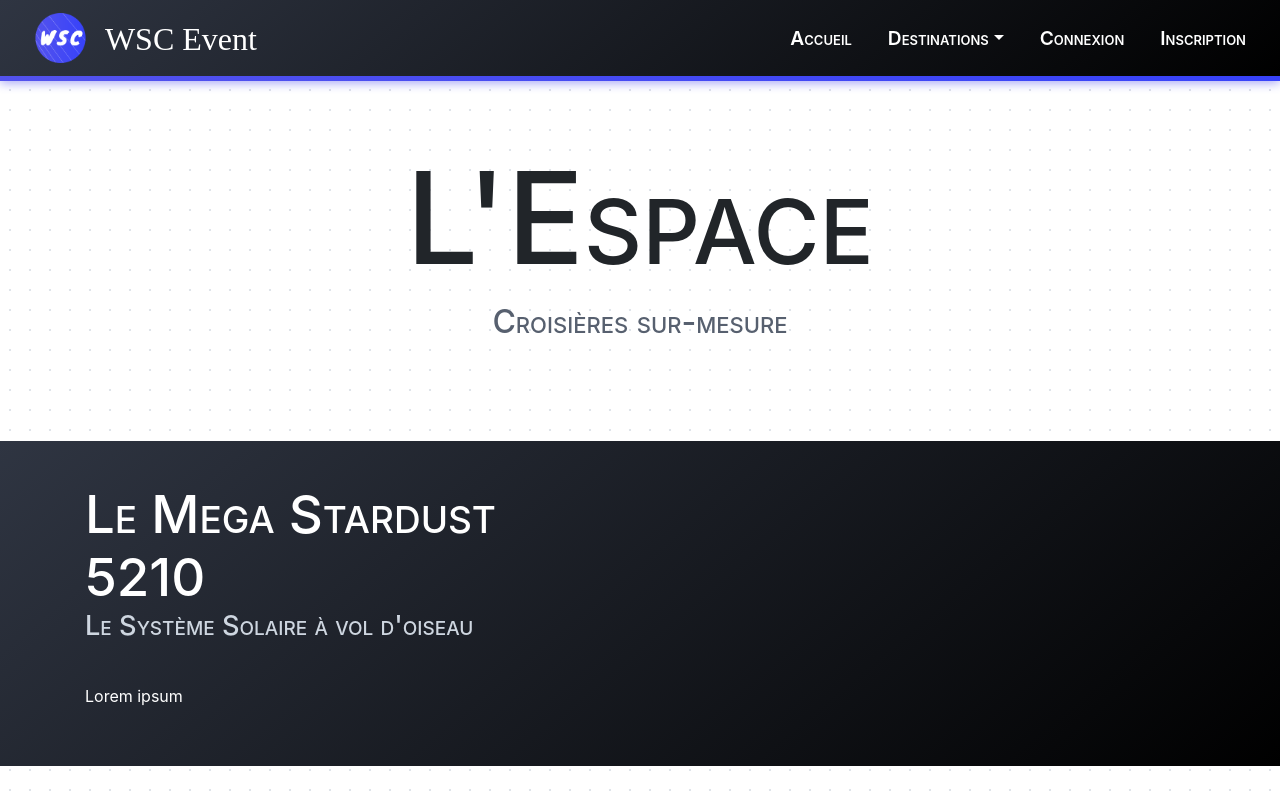
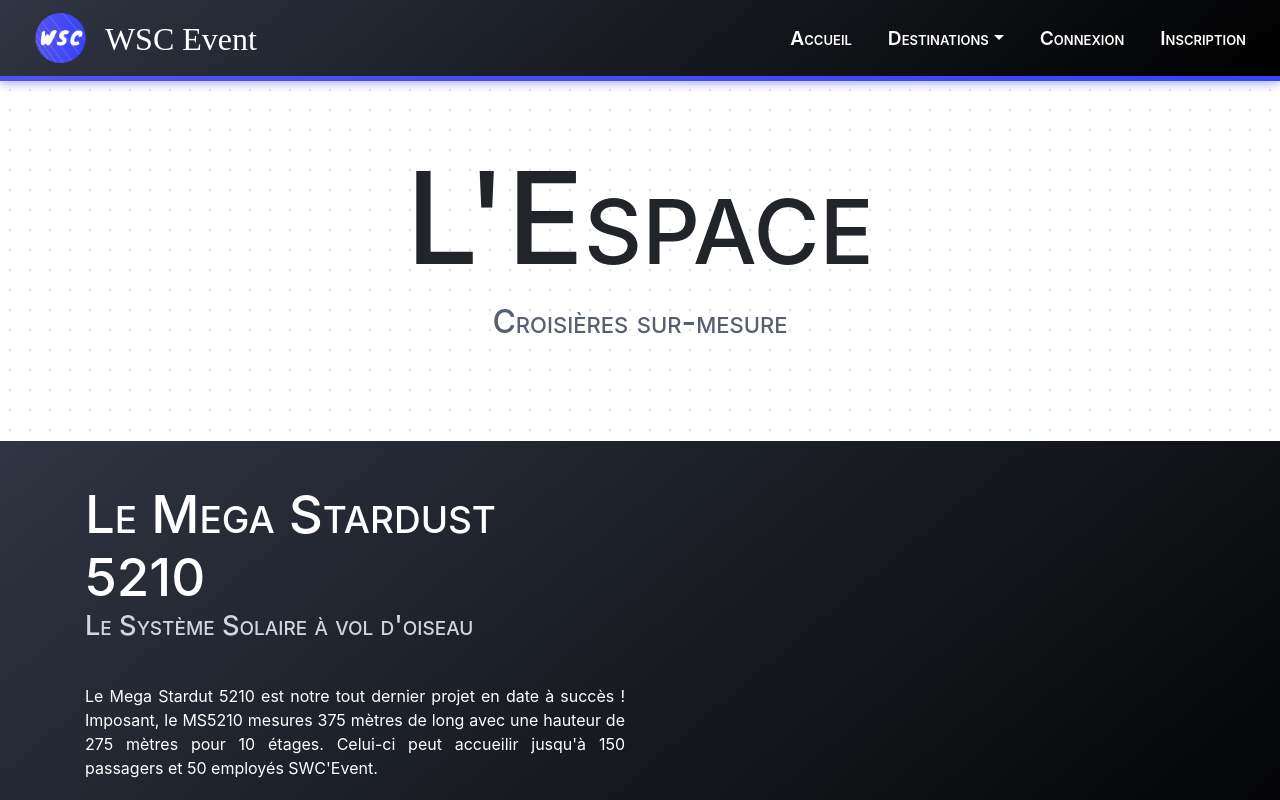
Before and after one commit to SkydeFR/TMP, a React (Create React App) app: page /~temoins/espace in a window 1280 px wide. Shown: the top 800 px of the page. Built offline with nearby package versions, Linux system fonts and the light colour scheme; a web font is replaced by a local one; what axios-cache-adapter would draw is missing.

Commit message:
Ajout description Mega Stardust 5210

```diff
--- a/src/Components/Space/Space.js
+++ b/src/Components/Space/Space.js
@@ -106,7 +106,9 @@ class Space extends Component {
                 <h2>Le Mega Stardust 5210</h2>
                 <h3>Le Système Solaire à vol d'oiseau</h3>
                 <p>
-                  Lorem ipsum
+                  Le Mega Stardut 5210 est notre tout dernier projet en date à succès ! Imposant, le MS5210 mesures 375 mètres de long avec une hauteur de 275 mètres pour 10 étages. Celui-ci peut accueilir jusqu'à 150 passagers et 50 employés SWC'Event.
+                  <br /><br />
+                  Grâce à ce vaisseau il est possible d'effectuer des voyages spatiaux tout confort à l'intérieur de notre système solaire sous la forme d'une croisière.
                 </p>
               </Col>
               <Col>
--- a/src/Components/Time/Time.js
+++ b/src/Components/Time/Time.js
@@ -108,7 +108,7 @@ class Time extends Component {
                 <h3>À travers les époques. Littéralement.</h3>
                 <p>
                   Le Faucon Impérial n'est pas à proprement parler une « machine » à voyager dans le temps : il s'agit donc d'une entité vivante.
-                  À l'aide de notre Faucon Impérial, il vous sera possible de voyager en toute sécurité dans une infinité d'époques différentes.
+                  À l'aide de notre Faucon Impérial, il est désormais possible de voyager en toute sécurité dans une infinité d'époques différentes.
                   <br /><br />
                   Les deux seules limites étant l'impossibilité de franchir le « Voïd », ce qui l'empêche de passer dans des mondes parallèles.
                   De même, il ne peut pas voyager à une date antérieure au début de l'univers, ni postérieure à sa fin.
```
